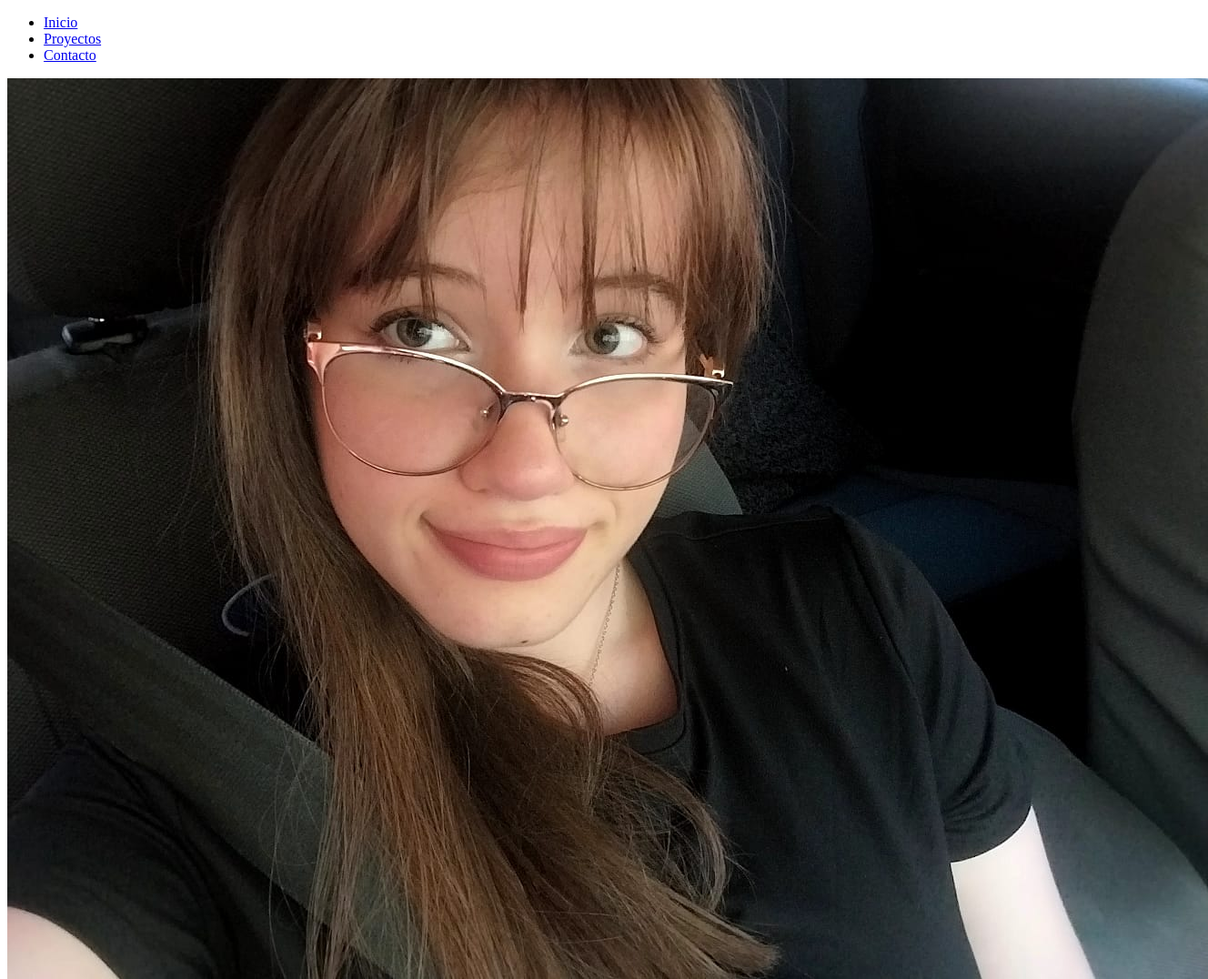
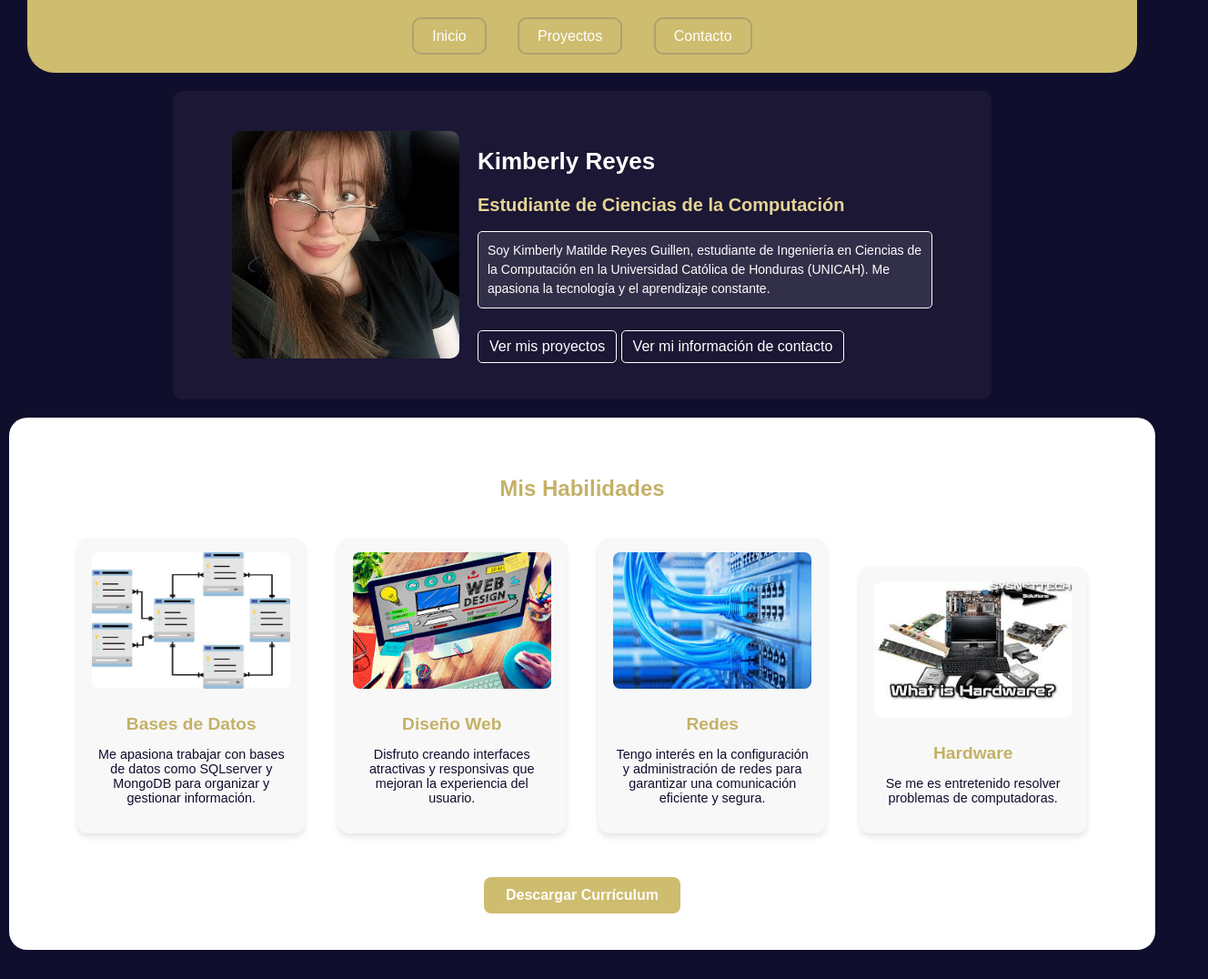
Before and after one commit to KimberlyGuillen/KimberlyGuillen, a plain HTML site: page index.html in a window 1280 px wide. Shown: the top 1076 px of the page at 91% size, 1328 px wide, since content can reach past the window. Drawn offline with Linux system fonts and the light colour scheme; the site is published under a folder, as on GitHub Pages, so addresses that start at the root find nothing.

Commit message:
cambio de ruta de css

```diff
--- a/index.html
+++ b/index.html
@@ -4,7 +4,7 @@
     <meta charset="UTF-8">
     <meta name="viewport" content="width=device-width, initial-scale=1.0">
     <title>Portafolio Profesional</title>
-    <link rel="stylesheet" href="/css/diseñoinicio.css" />
+    <link rel="stylesheet" href="css/diseñoinicio.css" />
 </head>
 <body>
     <header>
```
